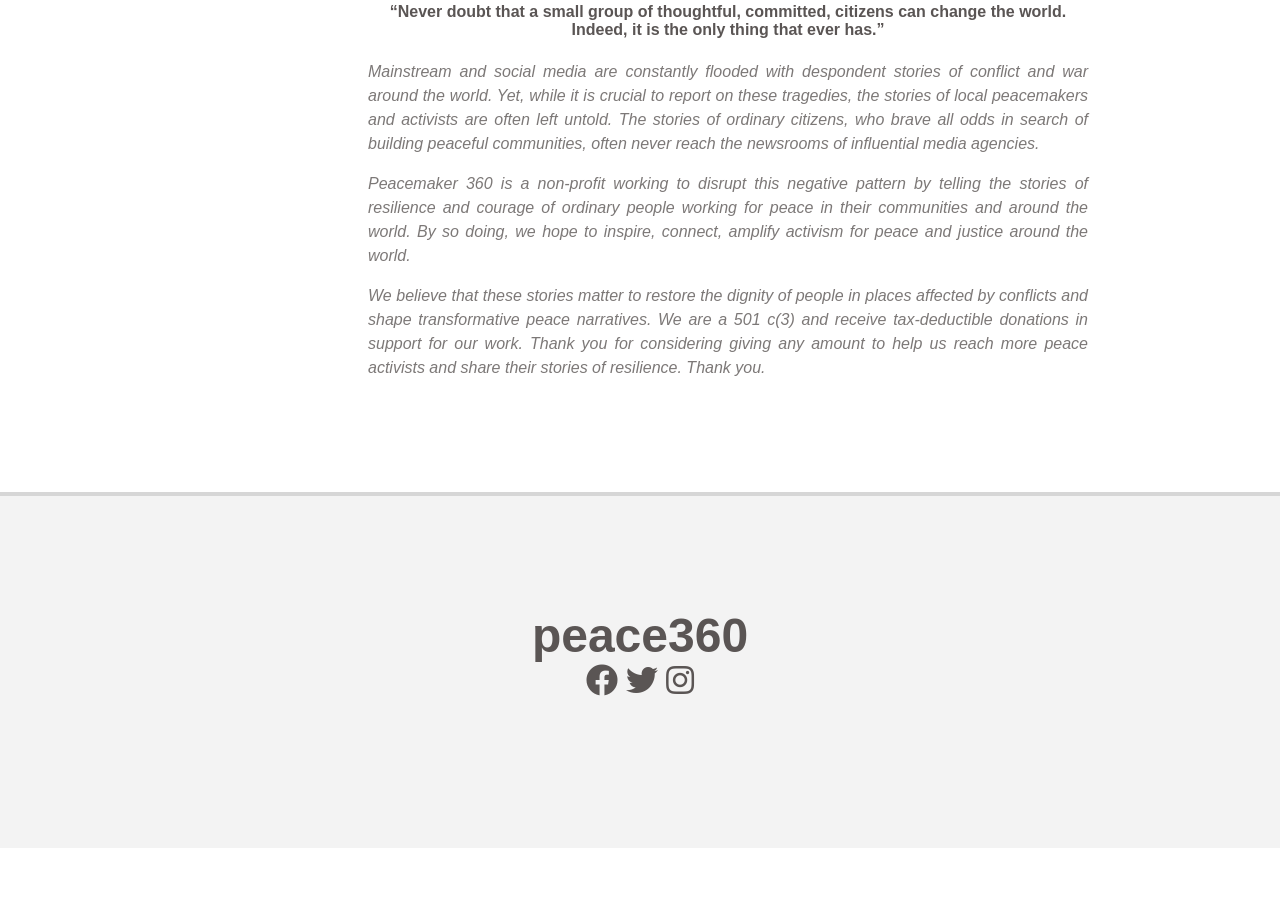
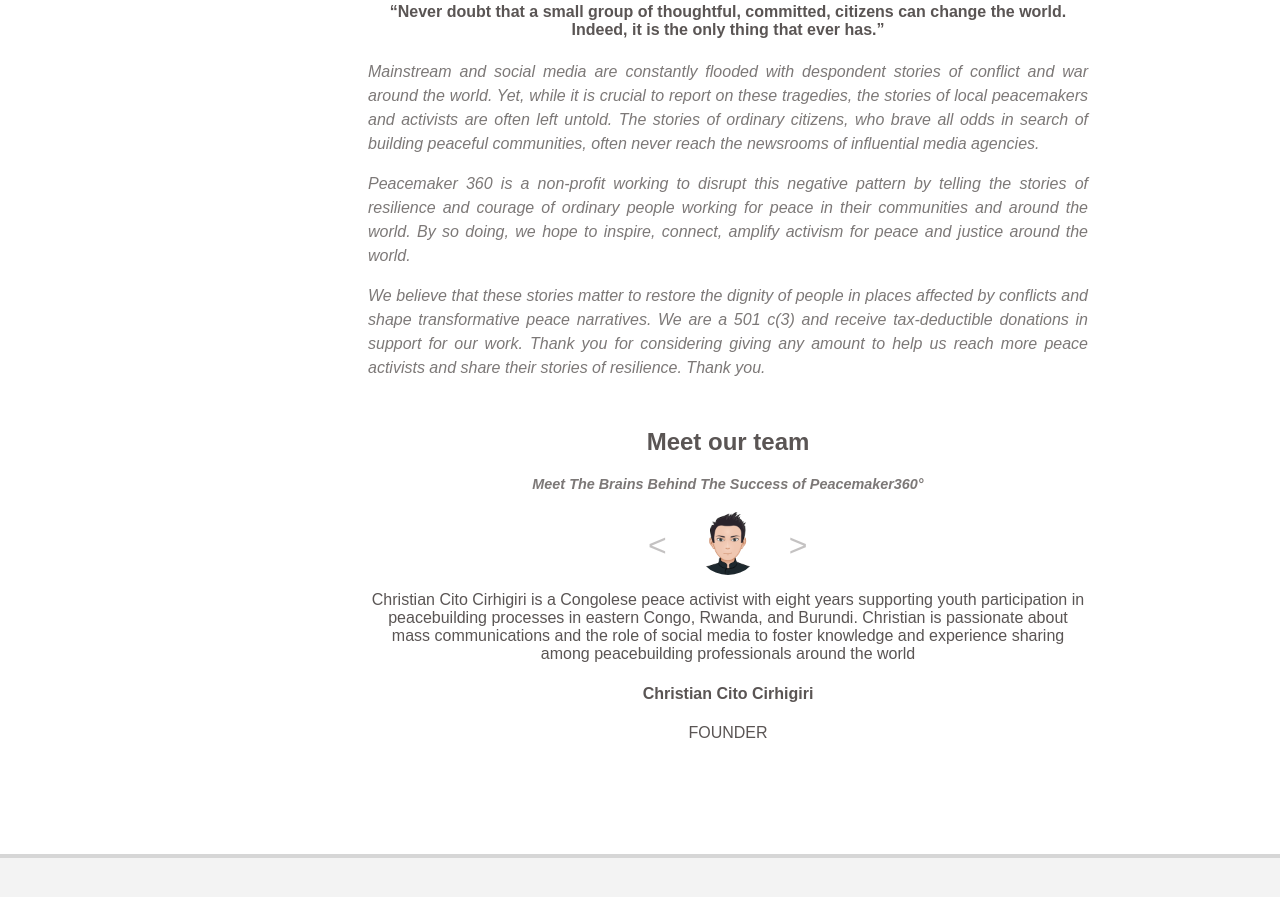
Before and after one commit to Jaman-dedy/peace360_mockups, a plain HTML site: page about.html in a window 1280 px wide. Shown: the part 603-1500 px from the top of the page. Before the commit the page ends 1451 px from the top, so only its background shows below. Drawn offline with nearby package versions, Linux system fonts and the light colour scheme.

Commit message:
about page founder section

```diff
--- a/about.html
+++ b/about.html
@@ -73,6 +73,33 @@
                         and share their stories of resilience. Thank you.</p>
                 </span>
             </div>
+            <div class="team">
+                <h2 class="team-title">Meet our team</h2>
+                <h4 class="team-subtitle">Meet The Brains Behind The Success of Peacemaker360°</h4>
+                <div class="slide-founder">
+                    <div class="founder-img">
+                        <img src="./assets/img/portrait_small.jpg" alt="">
+                    </div>
+                    <div class="founder-pagination">
+                        <a class="prev" href="#"><
+                        </a>
+                        <a class="next" href="#">>
+                        </a>
+                    </div>
+                    <div class="founder-description">
+                        <p>
+                            Christian Cito Cirhigiri is a Congolese peace activist with eight years supporting youth
+                            participation in peacebuilding processes in eastern Congo, Rwanda, and Burundi. Christian is
+                            passionate about mass communications and the role of social media to foster knowledge and
+                            experience sharing among peacebuilding professionals around the world
+                        </p>
+                    </div>
+                    <div class="founder-details">
+                        <h4>Christian Cito Cirhigiri</h4>
+                        <span>FOUNDER</span>
+                    </div>
+                </div>
+            </div>
         </div>
 
     </main>
--- a/assets/css/style.css
+++ b/assets/css/style.css
@@ -615,6 +615,7 @@ h1 {
 }
 .about-title h4 {
   font-style: italic;
+  color: #5a5554cb;
 }
 .celebrate {
   width: 15rem;
@@ -634,3 +635,46 @@ h1 {
   line-height: 1.5;
   color: #5a5554cb;
 }
+.team {
+  margin-top: 3rem;
+  text-align: center;
+}
+.team-subtitle {
+  font-family: sans-serif;
+  font-size: 0.9rem;
+  font-style: italic;
+  color: #5a5554cb;
+}
+.founder-img {
+  height: 4rem;
+}
+.founder-img img {
+  height: 100%;
+  width: 4rem;
+  border-radius: 100%;
+}
+.founder-pagination a {
+  text-decoration: none;
+  color: #5a55545b;
+  font-size: 2rem;
+  font-weight: 100;
+}
+.prev {
+  margin-left: -5rem;
+  margin-top: -3rem;
+  position: absolute;
+  cursor: pointer;
+}
+.next {
+  margin-left: 3.8rem;
+  margin-top: -3rem;
+  position: absolute;
+  cursor: pointer;
+}
+.prev:hover,
+.next:hover {
+  color: #54768b;
+}
+.founder-description{
+
+}
```
